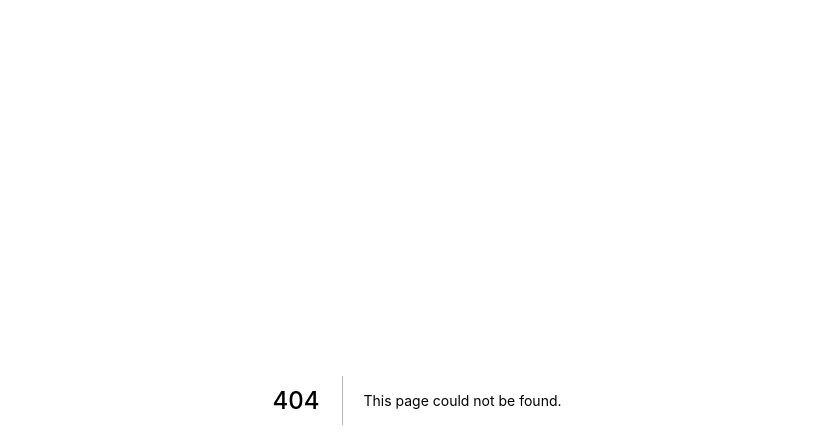
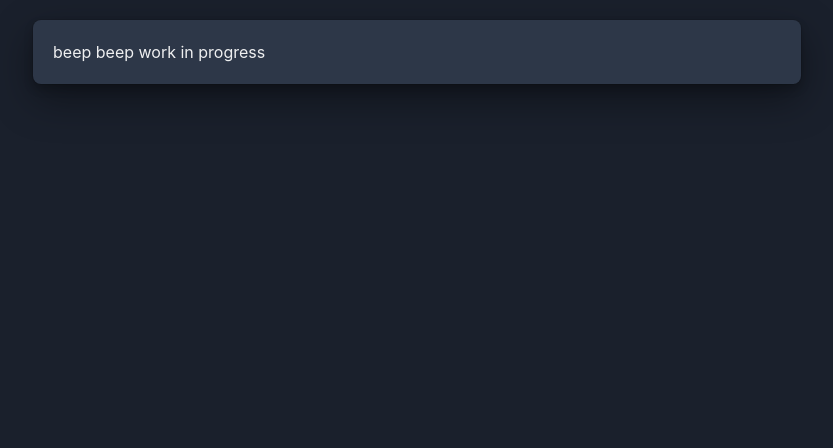
Before and after one commit to hackclub/census, a Next.js app: page /submit in a window 1280 px wide. Before the commit this address had no page. Shown: the top 448 px of the page, without its empty margins (223-1056 px from the left). Built offline with nearby package versions, Linux system fonts and the light colour scheme.

Commit message:
non-functional submit button

```diff
--- a/src/pages/index.tsx
+++ b/src/pages/index.tsx
@@ -8,7 +8,6 @@ import {
   Flex,
 } from "@chakra-ui/react";
 import { FaArrowRight, FaSlack } from "react-icons/fa";
-import React from "react";
 import Link from "next/link";
 import { GetServerSideProps } from "next";
 import auth, { User } from "../lib/auth";
--- a/src/pages/section/1.tsx
+++ b/src/pages/section/1.tsx
@@ -17,7 +17,6 @@ import {
   Textarea,
   VStack,
 } from "@chakra-ui/react";
-import React from "react";
 import useField from "../../lib/field";
 import SectionLayout from "../../layouts/Section";
 
--- /dev/null
+++ b/src/pages/submit.tsx
@@ -0,0 +1,18 @@
+import { Box } from "@chakra-ui/react";
+
+export default function Submit() {
+  return (
+    <Box
+      w="80%"
+      maxW="3xl"
+      mx="auto"
+      boxShadow="dark-lg"
+      my={5}
+      p={5}
+      bg="gray.700"
+      borderRadius="lg"
+    >
+      beep beep work in progress
+    </Box>
+  );
+}
```
Also changed, not shown: src/layouts/Section.tsx (+8 -3 lines).
